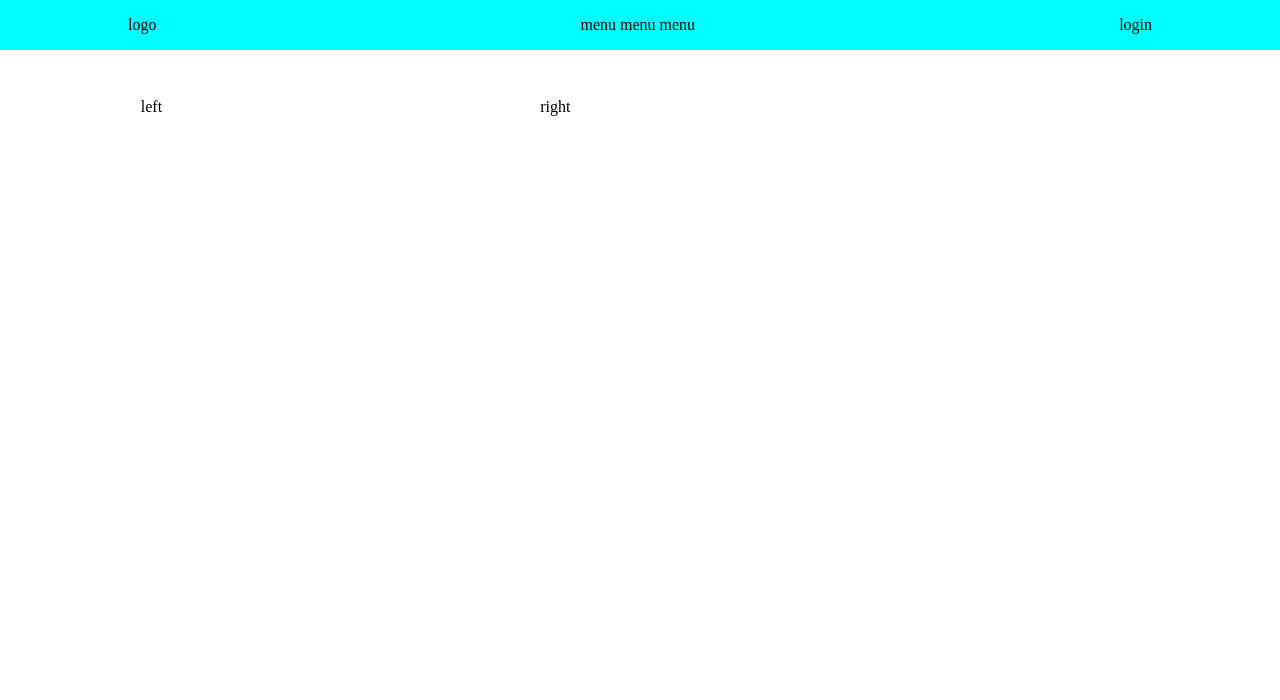
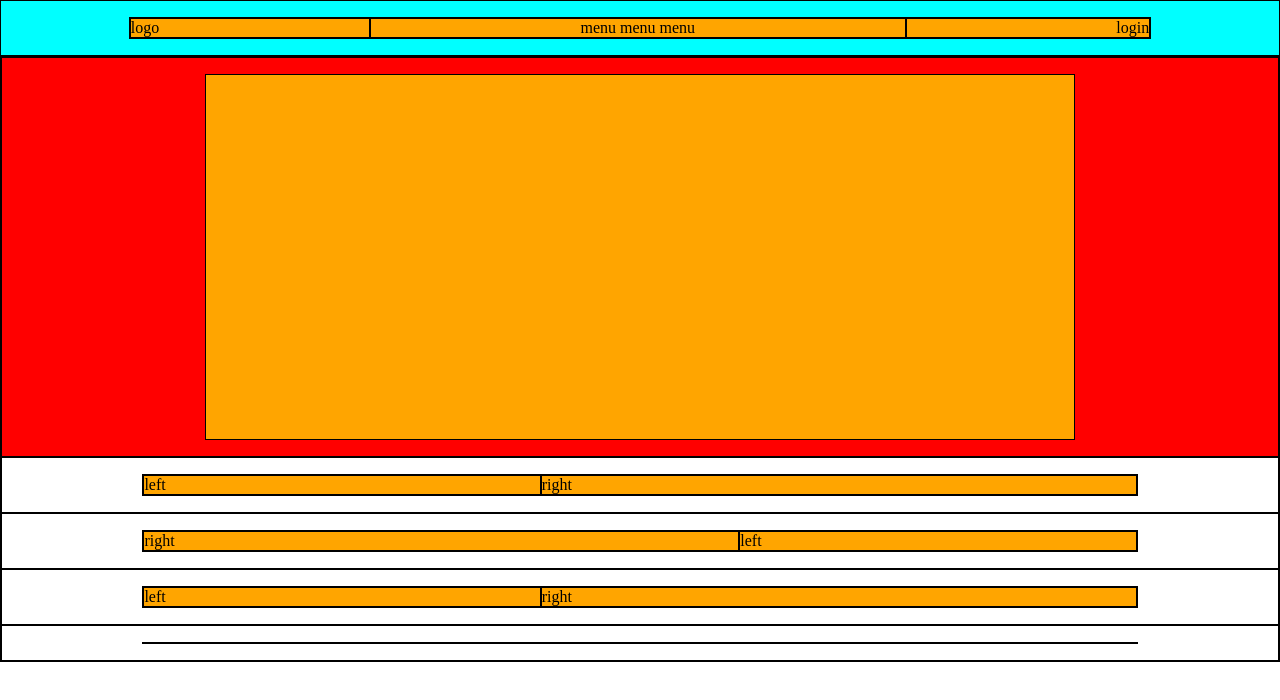
Before and after one commit to EduardCancel/discord, a plain HTML site: page index.html in a window 1280 px wide. Drawn offline with Linux system fonts and the light colour scheme.

Commit message:
setting main

```diff
--- a/index.html
+++ b/index.html
@@ -6,7 +6,7 @@
     <title>Discord Booleaner</title>
     <link rel="stylesheet" href="./style/style.css">
 </head>
-<body>
+<body class="debug">
     <header>
         <div class="container d-flex">
             <div class="logo"> logo</div>
@@ -26,6 +26,27 @@
                 <div class="w-60">right</div>
             </div>
         </section>
+
+        <section>
+            <div class="container d-flex">
+                <div class="w-60">right</div>
+                <div class="w-40">left</div>
+            </div>
+        </section>
+
+        <section>
+            <div class="container d-flex">
+                <div class="w-40">left</div>
+                <div class="w-60">right</div>
+            </div>
+        </section>
+
+        <section class="technology">
+            <div class="container">
+
+            </div>
+        </section>
+
     </main>
 </body>
 </html>
--- a/style/style.css
+++ b/style/style.css
@@ -41,6 +41,45 @@ header{
 
     .actions{
         text-align: end;
+    }
 
+    .menu{
+        flex-grow: 2;
+        text-align: center;
     }
 }
+
+.debug{
+    *{
+        border: 1px solid;
+    }
+
+    .container{
+        background-color: orange;
+    }
+
+    .jumbotron{
+        height: 400px;
+
+        .content{
+            height: 100%;
+            background-color: orange;
+        }
+    }
+
+    .w40,
+.w60{
+    height: 300px;
+    background-color: blue;
+}
+}
+
+.jumbotron{
+    background-color: red;
+    padding: 1rem;
+
+    .content{
+        width: 70%;
+        margin: auto;
+    }
+}
```
